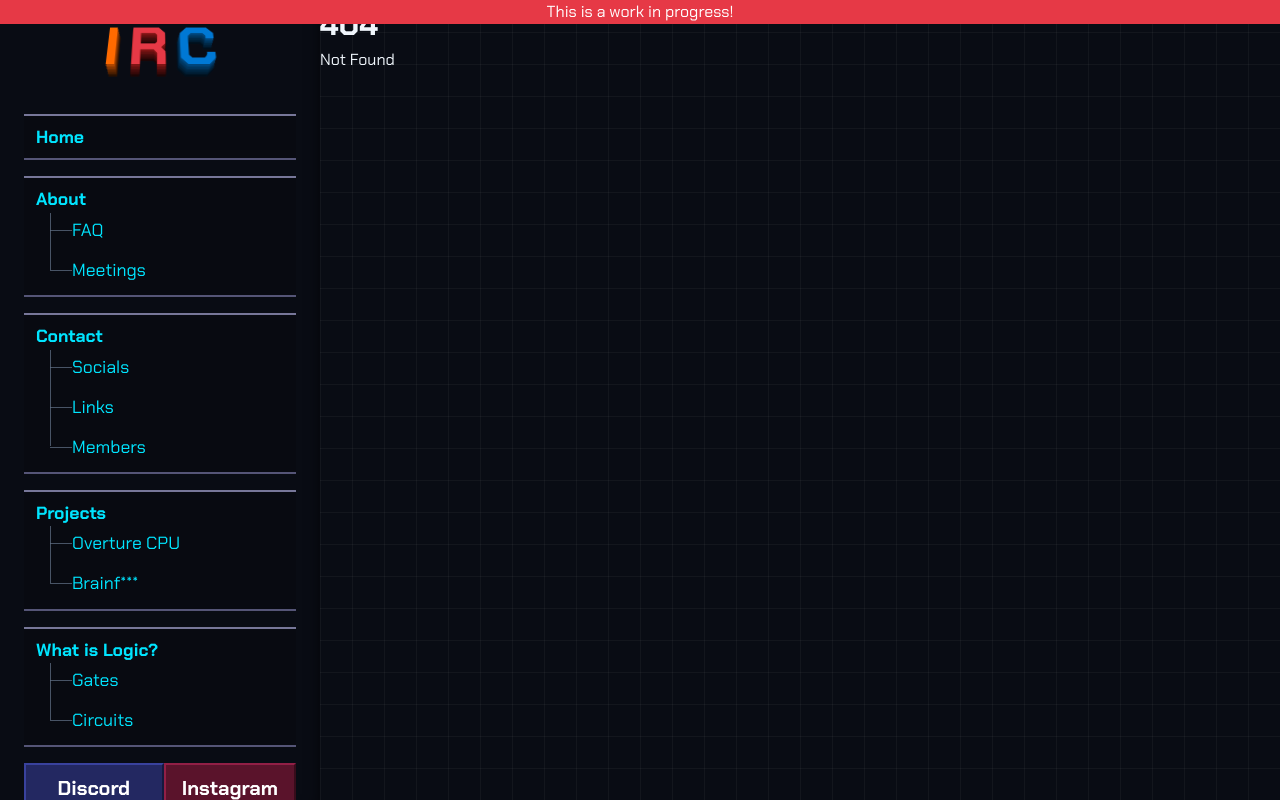
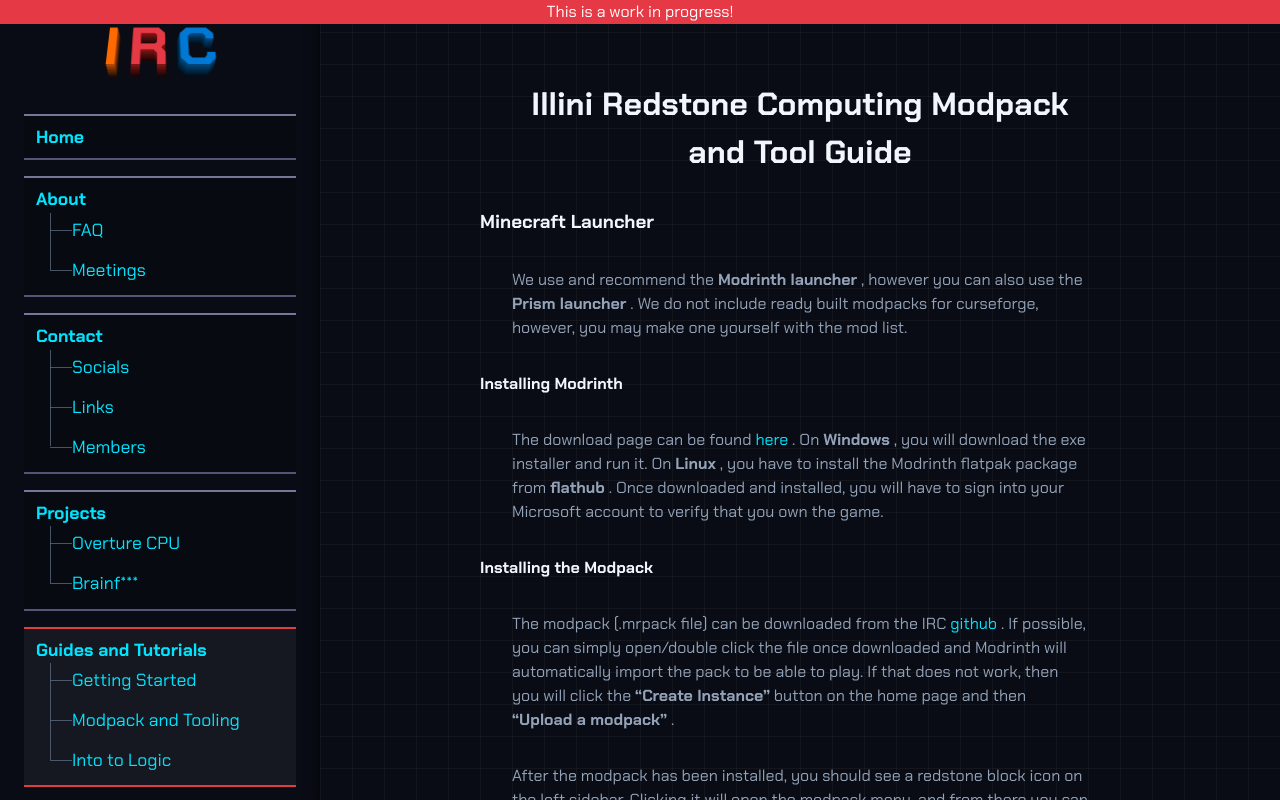
Before and after one commit to IlliniRedstoneComputing/mainsite, a SvelteKit app: page /guides/modpack in a window 1280 px wide. Before the commit this address had no page. Built offline with nearby package versions, Linux system fonts and the light colour scheme.

Commit message:
start adding guides and update formatting

```diff
--- a/src/routes/+layout.svelte
+++ b/src/routes/+layout.svelte
@@ -20,7 +20,8 @@
     <aside>
         <div class="title font-chakra">
             <h1>
-                <span class="illini">I</span> <span class="redstone">R</span>
+                <span class="illini">I</span>
+                <span class="redstone">R</span>
                 <span class="computing">C</span>
             </h1>
         </div>
@@ -46,23 +47,24 @@
             >
                 <a href="/contact" class="contact category-header">Contact</a>
                 <div class="sub-links">
-                    <a href="/contact#socials" class="contact-socials"
-                        ><span>Socials</span></a
-                    >
-                    <a href="/contact#links" class="contact-links"
-                        ><span>Links</span></a
-                    >
-                    <a href="/contact#members" class="contact-members"
-                        ><span>Members</span></a
-                    >
+                    <a href="/contact#socials" class="contact-socials">
+                        <span>Socials</span>
+                    </a>
+                    <a href="/contact#links" class="contact-links">
+                        <span>Links</span>
+                    </a>
+                    <a href="/contact#members" class="contact-members">
+                        <span>Members</span>
+                    </a>
                 </div>
             </div>
             <div
                 class="link-category"
                 class:active={page.url.pathname.startsWith("/projects")}
             >
-                <a href="/projects" class="projects category-header">Projects</a
-                >
+                <a href="/projects" class="projects category-header">
+                    Projects
+                </a>
                 <div class="sub-links">
                     <a href="/projects#overture">Overture CPU</a>
                     <a href="/projects#brainfck">Brainf***</a>
@@ -70,13 +72,15 @@
             </div>
             <div
                 class="link-category"
-                class:active={page.url.pathname.startsWith("/logic")}
+                class:active={page.url.pathname.startsWith("/guides")}
             >
-                <a href="/logic" class="logic category-header">What is Logic?</a
-                >
+                <a href="/logic" class="logic category-header">
+                    Guides and Tutorials
+                </a>
                 <div class="sub-links">
-                    <a href="/logic#gates">Gates</a>
-                    <a href="/logic#circuits">Circuits</a>
+                    <a href="/guides">Getting Started</a>
+                    <a href="/guides/modpack">Modpack and Tooling</a>
+                    <a href="/guides/logic">Into to Logic</a>
                 </div>
             </div>
         </nav>
@@ -87,8 +91,10 @@
                     href="https://discord.gg/3XwGbCXmwq"
                     target="_blank"
                     rel="noreferrer"
-                    color="var(--color-discord)">Discord</Button
+                    color="var(--color-discord)"
                 >
+                    Discord
+                </Button>
                 <Button
                     href="https://www.instagram.com/illini_computing/"
                     target="_blank"
--- /dev/null
+++ b/src/routes/guides/+page.svelte
@@ -0,0 +1 @@
+<h2>Getting Started</h2>
--- /dev/null
+++ b/src/routes/guides/modpack/+page.svelte
@@ -0,0 +1,83 @@
+<div class="content">
+    <h1>Illini Redstone Computing Modpack and Tool Guide</h1>
+
+    <h3>Minecraft Launcher</h3>
+
+    <p>
+        We use and recommend the <span class="bold">Modrinth launcher</span>
+        , however you can also use the
+        <span class="bold">Prism launcher</span>
+        . We do not include ready built modpacks for curseforge, however, you may
+        make one yourself with the mod list.
+    </p>
+
+    <h4>Installing Modrinth</h4>
+
+    <p>
+        The download page can be found <a
+            href="https://modrinth.com/app"
+            target="_blank"
+        >
+            here
+        </a>
+        . On
+        <span class="bold">Windows</span>
+        , you will download the exe installer and run it. On
+        <span class="bold">Linux</span>
+        , you have to install the Modrinth flatpak package from
+        <span class="bold">flathub</span>
+        . Once downloaded and installed, you will have to sign into your Microsoft
+        account to verify that you own the game.
+    </p>
+
+    <h4>Installing the Modpack</h4>
+
+    <p>
+        The modpack (.mrpack file) can be downloaded from the IRC <a
+            href="https://github.com/IlliniRedstoneComputing/Modpacks"
+            target="_blank"
+        >
+            github
+        </a>
+        . If possible, you can simply open/double click the file once downloaded
+        and Modrinth will automatically import the pack to be able to play. If that
+        does not work, then you will click the
+        <span class="bold">“Create Instance”</span>
+        button on the home page and then
+        <span class="bold">“Upload a modpack”</span>
+        .
+    </p>
+
+    <p>
+        After the modpack has been installed, you should see a redstone block
+        icon on the left sidebar. Clicking it will open the modpack menu, and
+        from there you can press play.
+    </p>
+
+    <p>The full mod list will be included at the bottom of the guide.</p>
+</div>
+
+<style>
+    .content {
+        padding-inline: 10rem;
+        margin-top: 5rem;
+
+        /* display: flex;
+        flex-direction: column;
+
+        gap: 5rem; */
+    }
+    .bold {
+        font-weight: bold;
+    }
+
+    h1 {
+        text-align: center;
+        margin: 2rem;
+    }
+
+    p {
+        margin: 2rem;
+        color: var(--color-text-muted);
+    }
+</style>
```
Also changed, not shown: src/routes/+page.svelte (+9 -7 lines).
